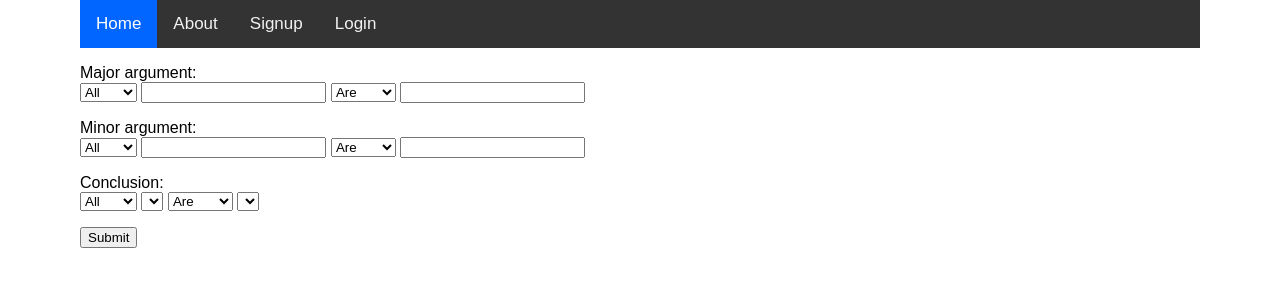
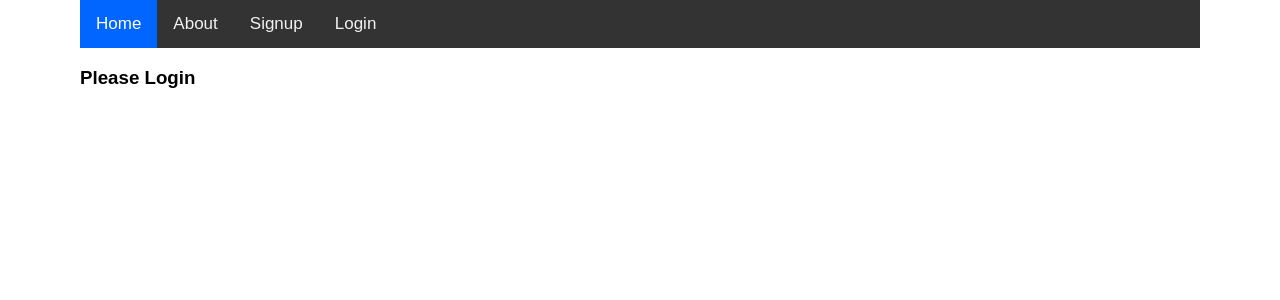
Before and after one commit to lyk2018-python/deductive-reasoning, a Django app: page /submit/ in a window 1280 px wide. Shown: the top 300 px of the page. Run offline with Django 3.2, Linux system fonts and the light colour scheme; lists and menus that the app fills with data are empty.

Commit message:
Resolve submit page

```diff
--- a/deductivereasoning/templates/submit.html
+++ b/deductivereasoning/templates/submit.html
@@ -1,6 +1,7 @@
 {% extends "base.html" %}
 {% block title %}Submit Page{% endblock %}
 {% block content %}
+  {% if user.is_authenticated %}
     <form method="post">
       {% csrf_token %}
       <p>Major argument:<br/>
@@ -46,7 +47,6 @@
     </form>
     <script type="text/javascript">
 
-
     function getElements(){
       var subject_conclusion_select_items = document.getElementById("id_subject_conclusion")
       var predicate_conclusion_select_items = document.getElementById("id_predicate_conclusion")
@@ -75,4 +75,7 @@
       }
     }
     </script>
+  {% else %}
+    <h3>Please Login</h3>
+  {% endif %}
 {% endblock %}
```
Lines whose indentation alone changed are shown as unchanged.
